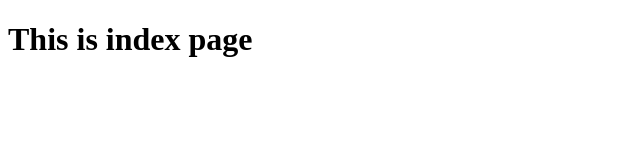
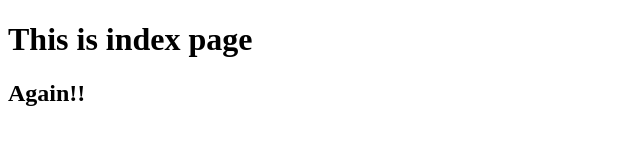
Before and after one commit to arichbasnet10/mywebpage, a plain HTML site: page index.html in a window 1280 px wide. Shown: the whole page, without its empty margins (0-640 px from the left). Drawn offline with Linux system fonts and the light colour scheme.

Commit message:
added again

```diff
--- a/index.html
+++ b/index.html
@@ -5,5 +5,6 @@
 </head>
 <body>
 <h1>This is index page</h1>
+<h2>Again!!</h2>
 </body>
 </html>
```
